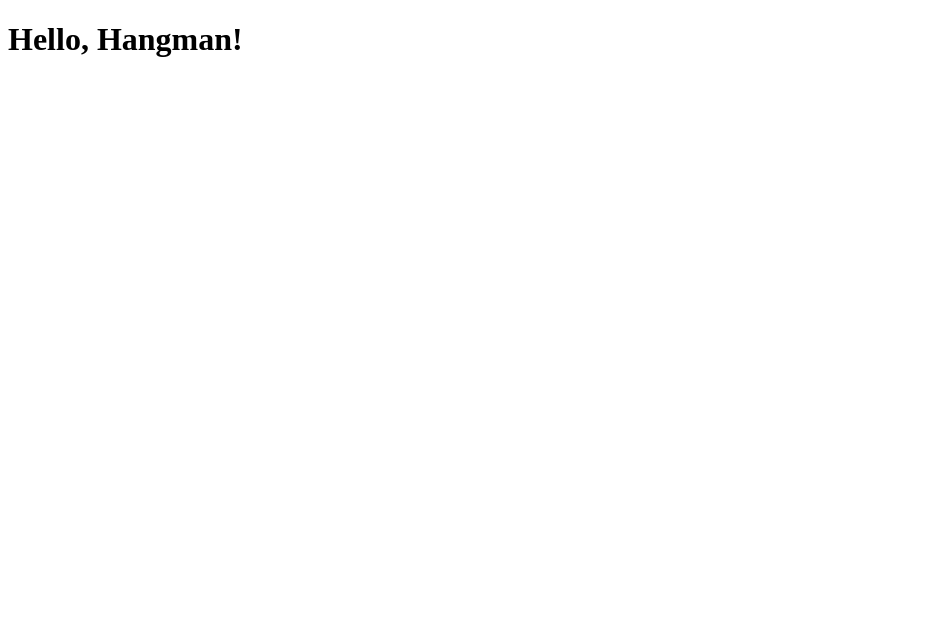
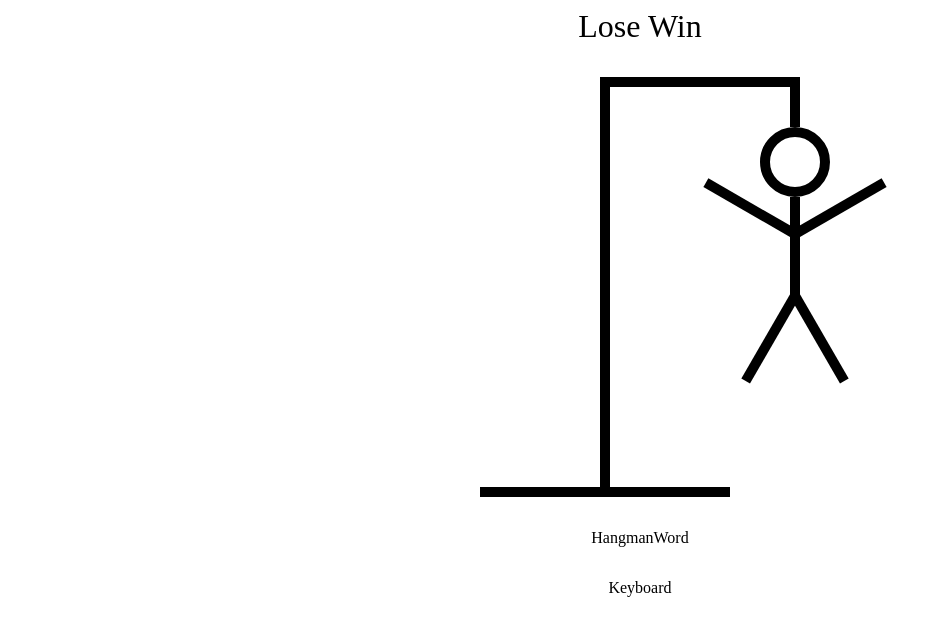
Before and after one commit to murad-shadeh/hangman, a React (Vite) app: page / in a window 1280 px wide. Shown: the top 636 px of the page, without its empty margins (0-942 px from the left). Built offline with nearby package versions, Linux system fonts and the light colour scheme.

Commit message:
feat(drawing): add the hangman drawing

```diff
--- a/src/App.tsx
+++ b/src/App.tsx
@@ -1,5 +1,8 @@
 import { useState } from "react";
 import words from "./data/wordList.json";
+import HangmanDrawing from "./components/HangmanDrawing";
+import HangmanWord from "./components/HangmanWord";
+import Keyboard from "./components/Keyboard";
 function App() {
   const [wordToGuess, setWordToGuess] = useState<string>(() => {
     // get random word from the list of words no matter the number
@@ -7,7 +10,23 @@
   });
   const [guessedLetters, setGuessedLetters] = useState<string[]>([]);
   console.log(wordToGuess);
-  return <h1>Hello, Hangman!</h1>;
+  return (
+    <div
+      style={{
+        maxWidth: "800px",
+        display: "flex",
+        flexDirection: "column",
+        gap: "2rem",
+        margin: "0 auto",
+        alignItems: "center",
+      }}
+    >
+      <div style={{ fontSize: "2rem", textAlign: "center" }}>Lose Win</div>
+      <HangmanDrawing />
+      <HangmanWord />
+      <Keyboard />
+    </div>
+  );
 }
 
 export default App;
--- /dev/null
+++ b/src/components/HangmanDrawing.tsx
@@ -0,0 +1,129 @@
+// we need to draw the hangman based on the typed letters
+const HEAD = (
+  <div
+    style={{
+      width: "50px",
+      height: "50px",
+      borderRadius: "100%",
+      border: "10px solid black",
+      position: "absolute",
+      top: "50px",
+      right: "-30px",
+    }}
+  />
+);
+const BODY = (
+  <div
+    style={{
+      width: "10px",
+      height: "100px",
+      backgroundColor: "black",
+      position: "absolute",
+      //   NEED IT BELOW THE HEAD 120PX
+      top: "120px",
+      right: "0",
+    }}
+  />
+);
+const RIGHT_ARM = (
+  <div
+    style={{
+      width: "100px",
+      height: "10px",
+      backgroundColor: "black",
+      position: "absolute",
+      top: "150px",
+      right: "-100px",
+      rotate: "-30deg",
+      //   make the rotation point the left end of the arm
+      transformOrigin: "left bottom",
+    }}
+  />
+);
+const LEFT_ARM = (
+  <div
+    style={{
+      width: "100px",
+      height: "10px",
+      backgroundColor: "black",
+      position: "absolute",
+      top: "150px",
+      right: "10px",
+      rotate: "30deg",
+      transformOrigin: "right bottom",
+    }}
+  />
+);
+const RIGHT_LEG = (
+  <div
+    style={{
+      width: "100px",
+      height: "10px",
+      backgroundColor: "black",
+      position: "absolute",
+      //   need it at the bottom of the body 210px
+      top: "210px",
+      right: "-90px",
+      rotate: "60deg",
+      transformOrigin: "left bottom",
+    }}
+  />
+);
+const LEFT_LEG = (
+  <div
+    style={{
+      width: "100px",
+      height: "10px",
+      backgroundColor: "black",
+      position: "absolute",
+      top: "210px",
+      right: "0px",
+      rotate: "-60deg",
+      transformOrigin: "right bottom",
+    }}
+  />
+);
+export default function HangmanDrawing() {
+  return (
+    <div style={{ position: "relative" }}>
+      {/* // drawing the bottom lines */}
+      {/* divs must stay in certain order */}
+      {HEAD}
+      {BODY}
+      {RIGHT_ARM}
+      {LEFT_ARM}
+      {RIGHT_LEG}
+      {LEFT_LEG}
+      <div
+        style={{
+          height: "50px",
+          width: "10px",
+          backgroundColor: "black",
+          marginLeft: "120px",
+          top: "0",
+          right: "0",
+          position: "absolute",
+        }}
+      />
+      <div
+        style={{
+          height: "10px",
+          width: "200px",
+          backgroundColor: "black",
+          marginLeft: "120px",
+        }}
+      />
+      <div
+        style={{
+          height: "400px",
+          width: "10px",
+          backgroundColor: "black",
+          marginLeft: "120px",
+        }}
+      />
+      <div
+        style={{ height: "10px", width: "250px", backgroundColor: "black" }}
+      />
+    </div>
+  );
+}
--- /dev/null
+++ b/src/components/HangmanWord.tsx
@@ -0,0 +1,3 @@
+export default function HangmanWord() {
+  return <div>HangmanWord</div>;
+}
--- /dev/null
+++ b/src/components/Keyboard.tsx
@@ -0,0 +1,3 @@
+export default function Keyboard() {
+  return <div>Keyboard</div>;
+}
```
